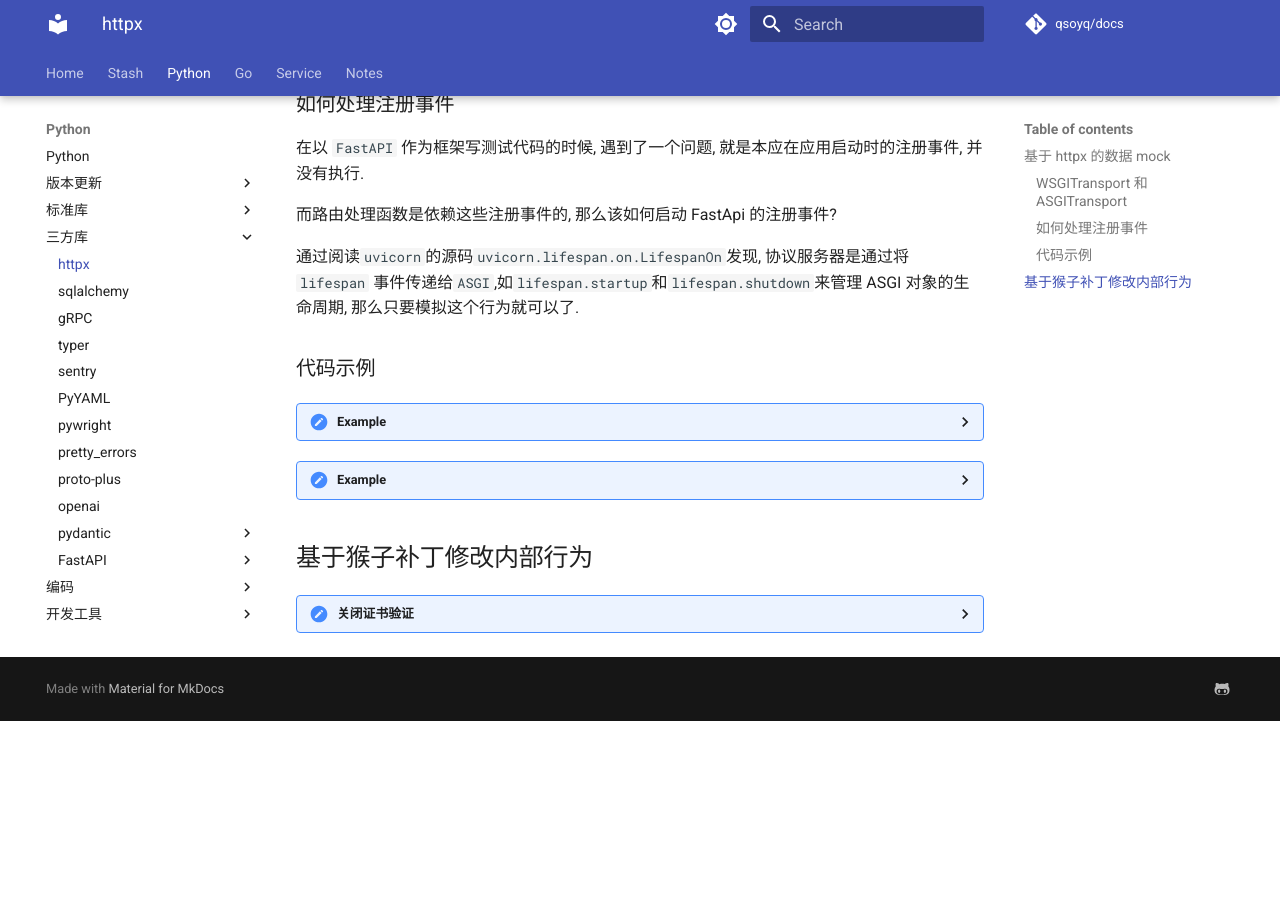
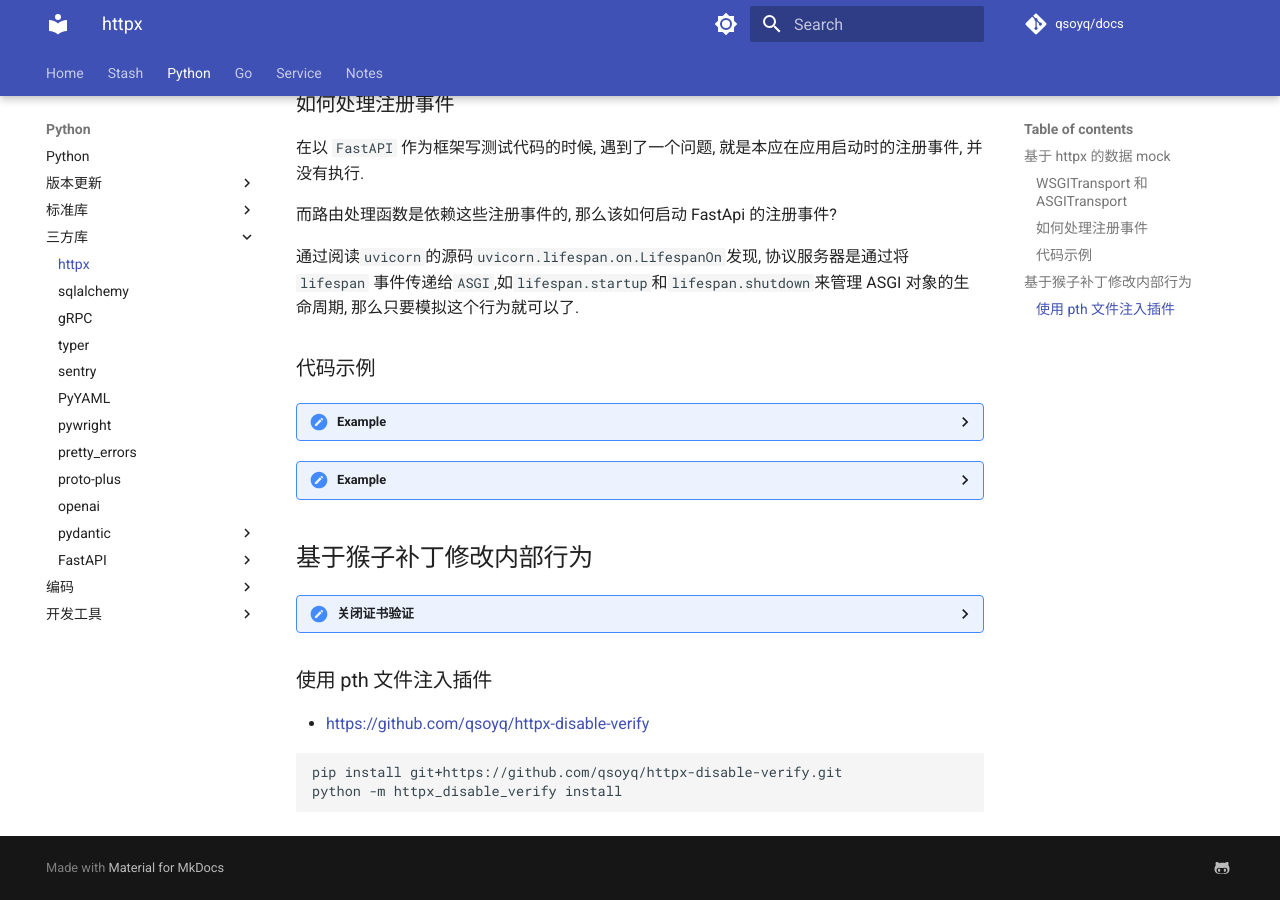
Before and after one commit to qsoyq/docs, an MkDocs documentation site: the page built from docs/python/httpx.md, in a window 1280 px wide and 900 px high, scrolled down 685 px. Built offline with MkDocs 1.6.1 and Material for MkDocs 9.7.7, drawn with Linux system fonts in a browser that asks for light colours; comment, search, counter and statistics services are not loaded; before the commit the page ends 1406 px from its top, so only the background shows below that.

Commit message:
update docs/python/httpx.md

````diff
--- a/docs/python/httpx.md
+++ b/docs/python/httpx.md
@@ -219,3 +219,12 @@ if __name__ == "__main__":
 ```
 
 </details>
+
+### 使用 pth 文件注入插件
+
+- <https://github.com/qsoyq/httpx-disable-verify>
+
+```bash
+pip install git+https://github.com/qsoyq/httpx-disable-verify.git
+python -m httpx_disable_verify install
+```
````
